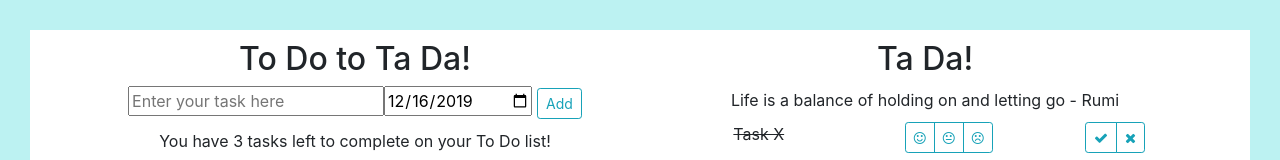
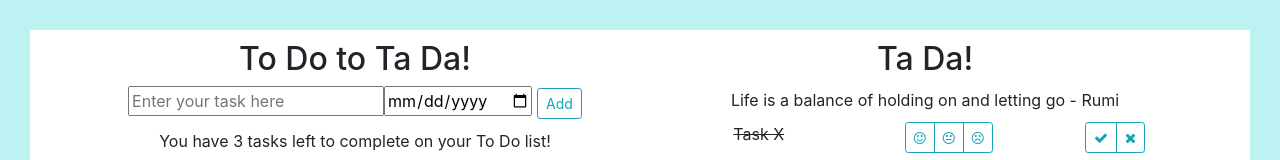
Before and after one commit to nicholajaneriley/React-To-Do-Ta-Da, a React (Create React App) app: page / in a window 1280 px wide. Shown: the top 160 px of the page. Built offline with nearby package versions, Linux system fonts and the light colour scheme.

Commit message:
Changed default date in EnterToDoTask to today

```diff
--- a/src/EnterToDoTask.js
+++ b/src/EnterToDoTask.js
@@ -3,7 +3,7 @@ import React from 'react';
 class EnterToDoTask extends React.Component {
     state = {
         task: "",
-        date: "2019-12-16"
+        date: "new Date().getDate()",
     };
 
     updateTask = (event) => {
@@ -27,7 +27,7 @@ class EnterToDoTask extends React.Component {
 
         this.setState({
             task: "",
-            date: "2019-12-16"
+            date: "new Date().getDate()"
         })
     };
 
```
Also changed, not shown: package.json (+6 -2 lines), 1 other file (tests, documents, lock files or other folders).
